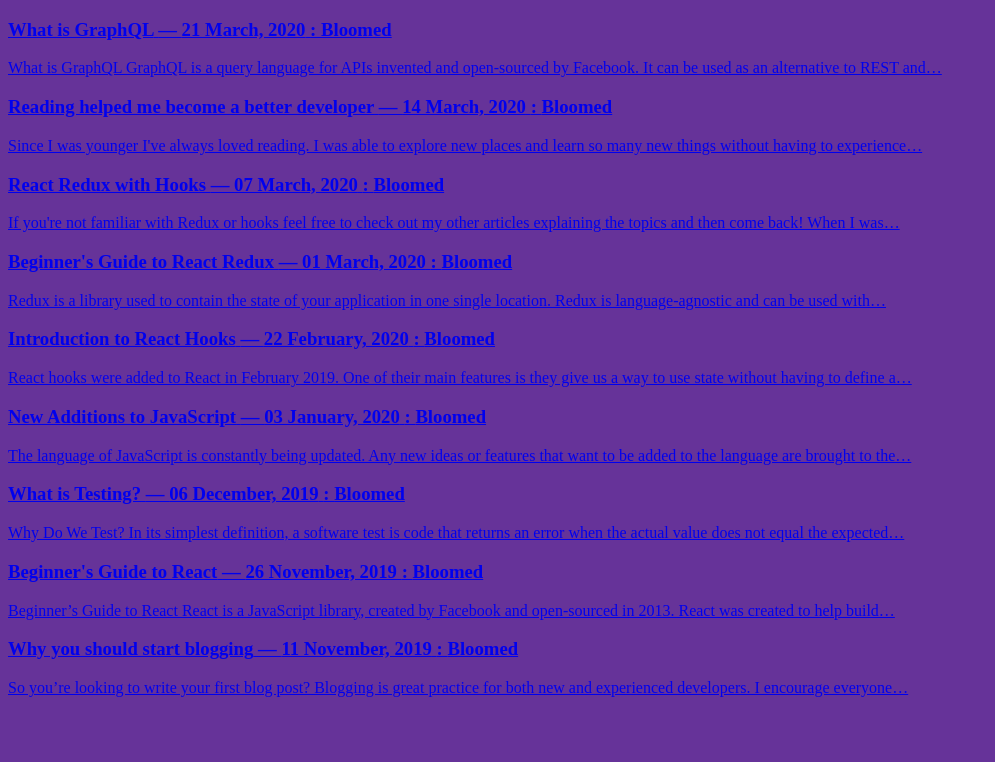
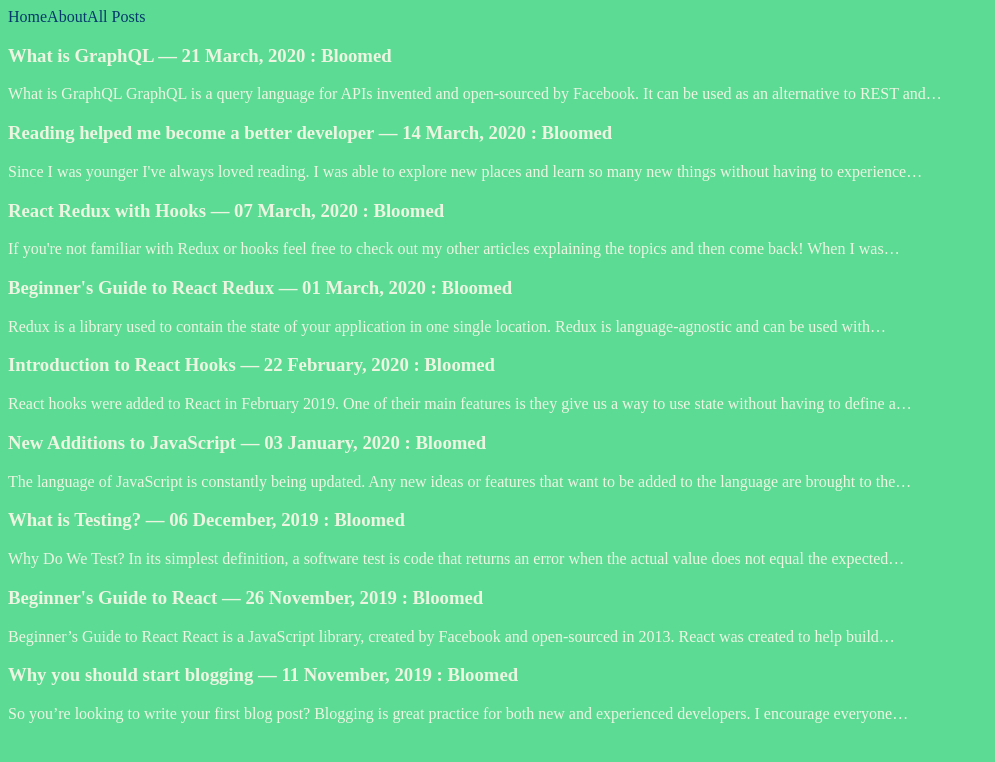
Before and after one commit to jenkens-dev/the-learning-project, a Gatsby site: page / in a window 1280 px wide. Shown: the whole page, without its empty margins (0-995 px from the left). Built offline with nearby package versions, Linux system fonts and the light colour scheme; Gatsby itself is replaced by a stand-in of ours.

Commit message:
added nav bar and started styling

```diff
--- /dev/null
+++ b/src/components/NavBar/NavBar.js
@@ -0,0 +1,12 @@
+import React from "react"
+import "./NavBar.scss"
+
+export default function NavBar() {
+  return (
+    <nav>
+      <a>Home</a>
+      <a>About</a>
+      <a>All Posts</a>
+    </nav>
+  )
+}
--- /dev/null
+++ b/src/components/NavBar/NavBar.scss
@@ -0,0 +1,8 @@
+nav {
+  display: flex;
+}
+
+nav a {
+  text-decoration: none;
+  color: #05386b;
+}
--- a/src/index.scss
+++ b/src/index.scss
@@ -1,3 +1,8 @@
 html {
-  background-color: rebeccapurple;
+  background-color: #5cdb95;
 }
+
+a {
+  text-decoration: none;
+  color: #edf5e1;
+}
--- a/src/pages/index.js
+++ b/src/pages/index.js
@@ -1,11 +1,13 @@
 import React from "react"
 import { graphql, Link } from "gatsby"
 import "../index.scss"
+import NavBar from "../components/NavBar/NavBar"
 
 export default function Home({ data }) {
   console.log(data)
   return (
     <div>
+      <NavBar />
       {data.allMarkdownRemark.edges.map(({ node }) => (
         <div key={node.id}>
           <Link to={node.fields.slug}>
```
Also changed, not shown: 1 other file.
